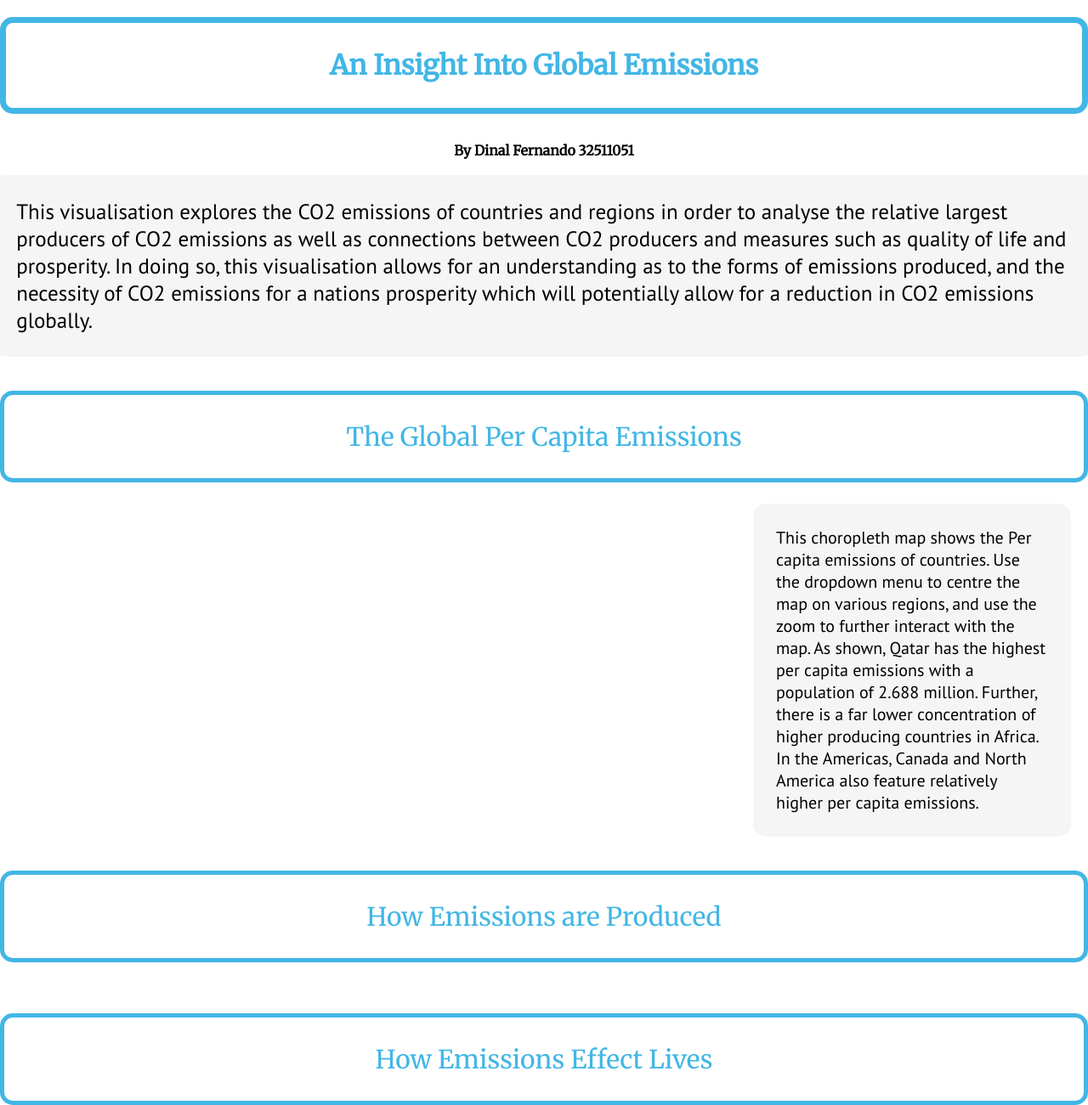
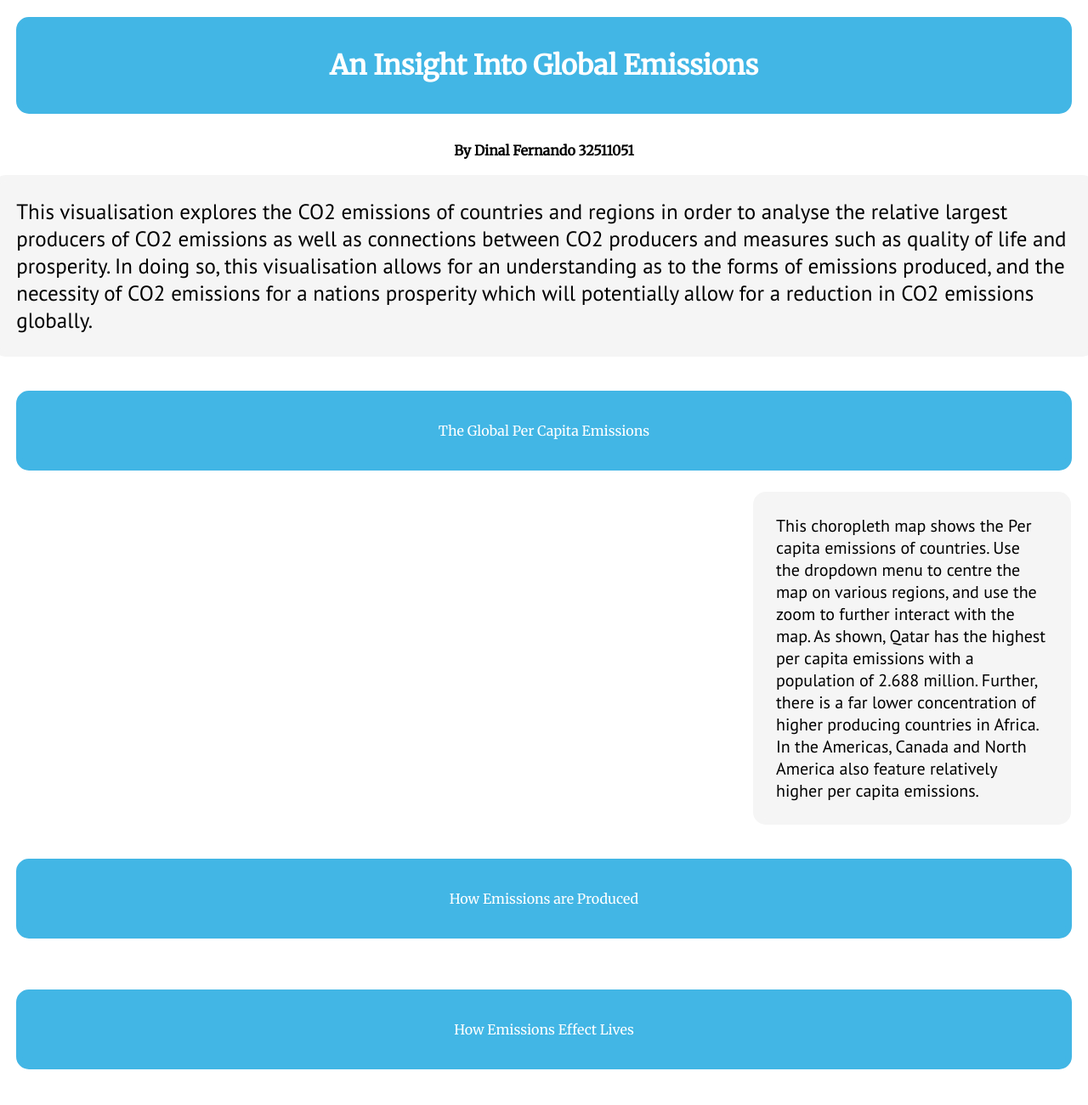
Before and after one commit to difern1/3179, a plain HTML site: page index.html in a window 1280 px wide. Shown: the whole page at 85% size. After the commit the page ends 1259 px from the top, so only its background shows below. Drawn offline with Linux system fonts and the light colour scheme; a script that the page names is missing.

Commit message:
updated text

```diff
--- a/index.html
+++ b/index.html
@@ -52,10 +52,9 @@
 
 <p id="para5"> How Emissions Effect Lives</p>
 
-
-<div class="chart-container2">
+<div class="bottom-charts-container">
     <div id="bubbleplot"></div>
-    <div id="scatter_plot"></div>
+    <div id="scatterplot"></div>
 </div>
 
 </body>
--- a/style.css
+++ b/style.css
@@ -11,15 +11,16 @@ html, body {
 
 h1 {
     font-family: 'Merriweather', serif;
-    color: #42B6E5;  /* Set the font color to light blue */
-    width: 100%;        /* Full width */
+    color: white;  /* Set the font color to light blue */
+    width: 97%;        /* Full width */
     border: 7px solid #42B6E5;
     padding: 30px 20px;
     box-sizing: border-box;  /* Include padding and border in the element's total width */
     text-align: center;      /* Center the text inside the box */
-    background-color: white;
+    background-color: #42B6E5;
     margin: 20px 0;          /* Only top and bottom margin */
     border-radius: 15px;
+
 }
 
 h2 {
@@ -42,16 +43,17 @@ h2 {
 
 #para2 {
     font-family: 'Merriweather', serif;
-    color: #42B6E5;  /* Set the font color to light blue */
-    width: 100%;        /* Full width */
-    border: 5px solid #42B6E5;
+    color: white;  /* Set the font color to light blue */
+    width: 97%;        /* Full width */
+    border: 7px solid #42B6E5;
     padding: 30px 20px;
     box-sizing: border-box;  /* Include padding and border in the element's total width */
     text-align: center;      /* Center the text inside the box */
-    background-color: white;
+    background-color: #42B6E5;
     margin: 20px 0;          /* Only top and bottom margin */
     border-radius: 15px;
-    font-size: 30px
+    font:sz
+
 }
 
 .map-container {
@@ -77,30 +79,30 @@ h2 {
 }
 #para4 {
     font-family: 'Merriweather', serif;
-    color: #42B6E5;  /* Set the font color to light blue */
-    width: 100%;        /* Full width */
-    border: 5px solid #42B6E5;
+    color: white;  /* Set the font color to light blue */
+    width: 97%;        /* Full width */
+    border: 7px solid #42B6E5;
     padding: 30px 20px;
     box-sizing: border-box;  /* Include padding and border in the element's total width */
     text-align: center;      /* Center the text inside the box */
-    background-color: white;
+    background-color: #42B6E5;
     margin: 20px 0;          /* Only top and bottom margin */
     border-radius: 15px;
-    font-size: 30px
+
 }
 
 #para5 {
     font-family: 'Merriweather', serif;
-    color: #42B6E5;  /* Set the font color to light blue */
-    width: 100%;        /* Full width */
-    border: 5px solid #42B6E5;
+    color: white;  /* Set the font color to light blue */
+    width: 97%;        /* Full width */
+    border: 7px solid #42B6E5;
     padding: 30px 20px;
     box-sizing: border-box;  /* Include padding and border in the element's total width */
     text-align: center;      /* Center the text inside the box */
-    background-color: white;
+    background-color: #42B6E5;
     margin: 20px 0;          /* Only top and bottom margin */
     border-radius: 15px;
-    font-size: 30px
+
 }
 
 
@@ -121,8 +123,3 @@ h2 {
     display: flex;
     justify-content: center; /* Center the chart horizontally */
 }
-
-#groupedbar {
-    /* Styles for the grouped bar chart */
-    /* Set width or max-width if needed */
-}
```
